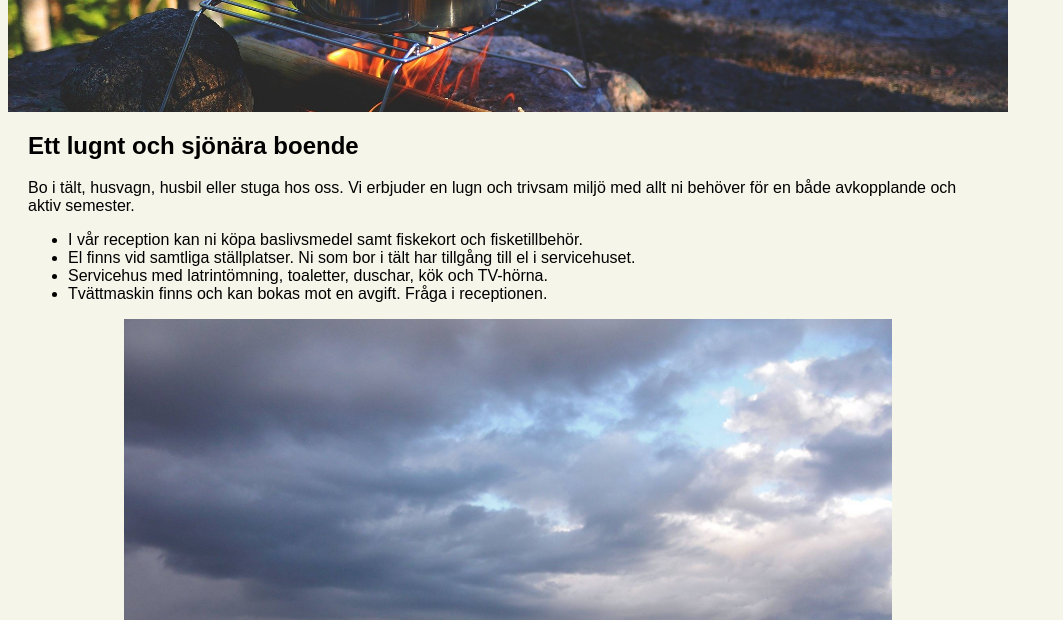
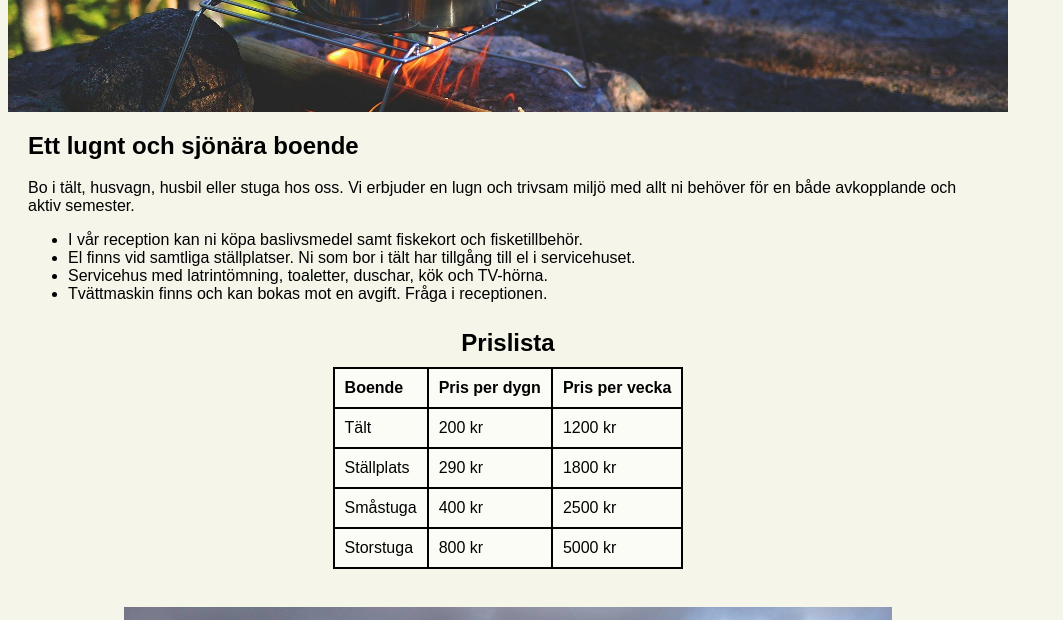
Before and after one commit to AMJ85/Uppgift-3, a plain HTML site: page boende.html in a window 1280 px wide. Shown: the part 180-800 px from the top of the page, without its empty margins (0-1063 px from the left). Drawn offline with Linux system fonts and the light colour scheme.

Commit message:
Add price list

```diff
--- a/boende.html
+++ b/boende.html
@@ -43,6 +43,36 @@
             <li>Servicehus med latrintömning, toaletter, duschar, kök och TV-hörna.</li>
             <li>Tvättmaskin finns och kan bokas mot en avgift. Fråga i receptionen.</li>
         </ul>
+
+    <table>
+        <caption>Prislista</caption>
+        <tr>
+            <th>Boende</th>
+            <th>Pris per dygn</th>
+             <th>Pris per vecka</th>
+            </tr>
+            <tr>
+                <td>Tält</td>
+                <td>200 kr</td>
+                <td>1200 kr</td>
+            </tr>
+            <tr>
+                <td>Ställplats</td>
+            <td>290 kr</td>
+            <td>1800 kr</td>
+            </tr>
+            <tr>
+            <td>Småstuga</td>
+            <td>400 kr</td>
+            <td>2500 kr</td>
+        </tr>
+        <tr>
+            <td>Storstuga</td>
+            <td>800 kr</td>
+            <td>5000 kr</td>
+        </tr>
+    </table>
+    <br>
         <img src="/img/sjovy2.jpg" alt="Vy över sjö och träd vid campingens strand" class="centreimage">
     </main>
     <footer>
--- a/css/style.css
+++ b/css/style.css
@@ -119,6 +119,28 @@ iframe {
     margin: 10px;
 }
 
+/* ----------------- Table styling ----------------- */
+
+table {
+    background-color: rgb(252, 252, 247);
+    border-collapse: collapse;
+    caption-side: top;
+    margin: auto;
+    margin-bottom: 20px;
+}
+
+th, td {
+ border: 2px solid #000000;
+ padding: 10px;
+ text-align: left;
+}
+
+caption {
+    font-size: 1.5rem;
+    margin: 10px;
+    font-weight: bold;
+}
+
 /* ----------------- Footer styling ----------------- */
 
 footer {
```
